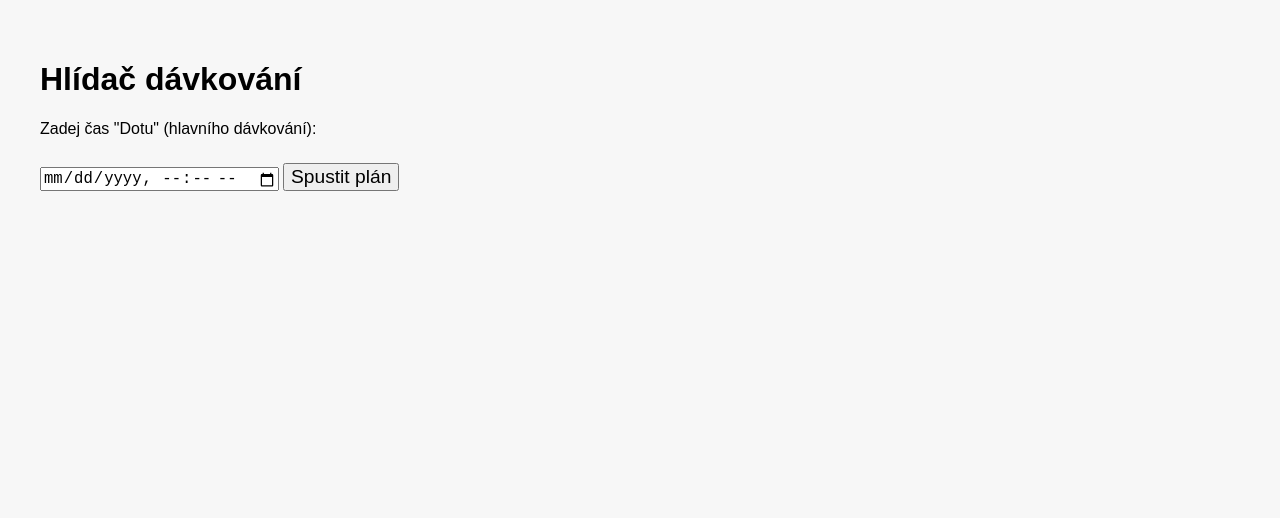
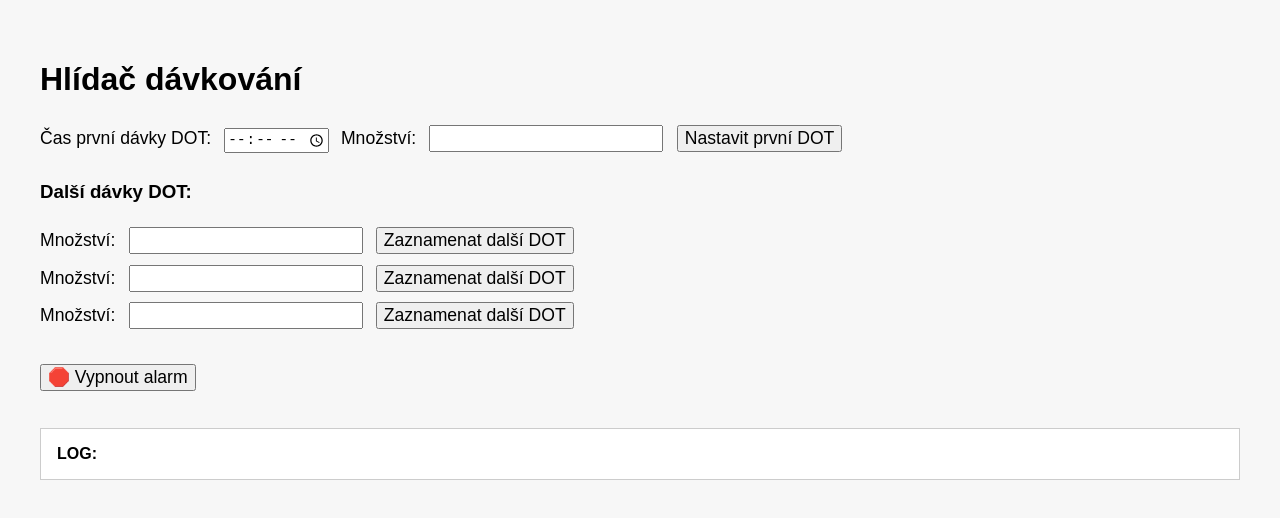
Before and after one commit to ooo-community/DOT, a plain HTML site: page index.html in a window 1280 px wide. Drawn offline with Linux system fonts and the light colour scheme.

Commit message:
Add files via upload

```diff
--- a/index.html
+++ b/index.html
@@ -1,4 +1,3 @@
-
 <!DOCTYPE html>
 <html lang="cs">
 <head>
@@ -10,9 +9,12 @@
       padding: 2em;
       background: #f7f7f7;
     }
-    label, input, button {
-      font-size: 1.2em;
-      margin: 0.5em 0;
+    label, input, button, select {
+      font-size: 1.1em;
+      margin: 0.3em 0.5em 0.3em 0;
+    }
+    .section {
+      margin-bottom: 1.5em;
     }
     .schedule {
       margin-top: 2em;
@@ -24,14 +26,52 @@
     .due {
       background: #ffe0e0;
     }
+    #log {
+      margin-top: 2em;
+      padding: 1em;
+      background: #fff;
+      border: 1px solid #ccc;
+      max-height: 300px;
+      overflow-y: auto;
+    }
   </style>
 </head>
 <body>
   <h1>Hlídač dávkování</h1>
-  <p>Zadej čas "Dotu" (hlavního dávkování):</p>
-  <input type="datetime-local" id="dotTime">
-  <button onclick="startSchedule()">Spustit plán</button>
+
+  <div class="section">
+    <label>Čas první dávky DOT:</label>
+    <input type="time" id="initialDotTime">
+    <label>Množství:</label>
+    <input type="text" id="initialDose">
+    <button onclick="setInitialDot()">Nastavit první DOT</button>
+  </div>
+
+  <div class="section">
+    <h3>Další dávky DOT:</h3>
+    <div>
+      <label>Množství:</label>
+      <input type="text" id="dose1">
+      <button onclick="recordDot('dose1')">Zaznamenat další DOT</button>
+    </div>
+    <div>
+      <label>Množství:</label>
+      <input type="text" id="dose2">
+      <button onclick="recordDot('dose2')">Zaznamenat další DOT</button>
+    </div>
+    <div>
+      <label>Množství:</label>
+      <input type="text" id="dose3">
+      <button onclick="recordDot('dose3')">Zaznamenat další DOT</button>
+    </div>
+  </div>
+
+  <div class="section">
+    <button onclick="stopAlarm()">🛑 Vypnout alarm</button>
+  </div>
+
   <div class="schedule" id="schedule"></div>
+  <div id="log"><strong>LOG:</strong><br></div>
 
   <audio id="alertSound" src="https://actions.google.com/sounds/v1/alarms/digital_watch_alarm_long.ogg" preload="auto"></audio>
 
@@ -52,24 +92,52 @@
     ];
 
     let intervals = [];
+    let alertSound = null;
 
-    function startSchedule() {
-      const dotTime = new Date(document.getElementById('dotTime').value);
-      if (isNaN(dotTime.getTime())) {
-        alert("Zadej platný čas!");
-        return;
-      }
+    function logAction(text) {
+      const now = new Date();
+      const log = document.getElementById('log');
+      const entry = document.createElement('div');
+      entry.textContent = `[${now.toLocaleString('cs-CZ')}] ${text}`;
+      log.appendChild(entry);
+      log.scrollTop = log.scrollHeight;
+    }
+
+    function setInitialDot() {
+      const timeInput = document.getElementById('initialDotTime').value;
+      const doseAmount = document.getElementById('initialDose').value;
+      const [hours, minutes] = timeInput.split(":").map(Number);
+      const now = new Date();
+      const dotTime = new Date(now.getFullYear(), now.getMonth(), now.getDate(), hours, minutes);
       localStorage.setItem('dotTime', dotTime.toISOString());
+      logAction(`Nastaven první DOT v ${formatTime(dotTime)} (${doseAmount})`);
+      startSchedule(dotTime);
+    }
+
+    function recordDot(doseId) {
+      const now = new Date();
+      const doseAmount = document.getElementById(doseId).value;
+      localStorage.setItem('dotTime', now.toISOString());
+      localStorage.setItem('lastDoseAmount', doseAmount);
+      logAction(`Zaznamenán další DOT v ${formatTime(now)} (${doseAmount})`);
+      startSchedule(now);
+    }
+
+    function confirmDose(note, time) {
+      logAction(`✅ Potvrzeno: ${note} ve ${formatTime(new Date(time))}`);
+    }
+
+    function startSchedule(dotTime) {
       clearIntervals();
       document.getElementById('schedule').innerHTML = '';
-      const alertSound = document.getElementById('alertSound');
+      alertSound = document.getElementById('alertSound');
 
       scheduleTimes.forEach(([offset, note]) => {
         const doseTime = new Date(dotTime.getTime() + offset * 60 * 60 * 1000);
         const div = document.createElement('div');
         div.className = 'dose';
         div.dataset.time = doseTime.getTime();
-        div.innerHTML = `<strong>${formatTime(doseTime)}:</strong> ${note}`;
+        div.innerHTML = `<strong>${formatTime(doseTime)}:</strong> ${note} <button onclick="confirmDose('${note}', ${doseTime.getTime()})">Potvrdit</button>`;
         document.getElementById('schedule').appendChild(div);
       });
 
@@ -82,9 +150,18 @@
             div.classList.add('due');
             alertSound.play();
             showNotification(div.textContent);
+            logAction(`🔔 Upozornění: ${div.textContent}`);
           }
         });
       }, 10000));
+    }
+
+    function stopAlarm() {
+      if (alertSound) {
+        alertSound.pause();
+        alertSound.currentTime = 0;
+        logAction("🛑 Alarm byl zastaven uživatelem.");
+      }
     }
 
     function formatTime(date) {
@@ -109,10 +186,11 @@
     }
 
     window.onload = () => {
+      alertSound = document.getElementById('alertSound');
       const saved = localStorage.getItem('dotTime');
       if (saved) {
-        document.getElementById('dotTime').value = saved.substring(0,16);
-        startSchedule();
+        const dotTime = new Date(saved);
+        startSchedule(dotTime);
       }
     }
   </script>
```
